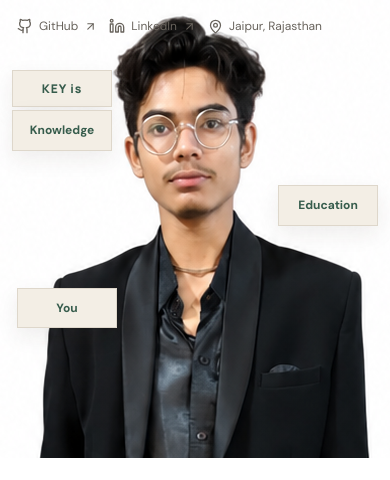
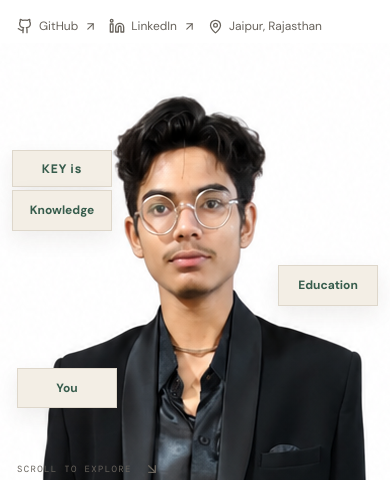
Before and after one commit to omsingodia/OmSaini-Portfolio, a React (Vite) app in the folder client/: page / in a window 390 px wide. Shown: the part 594-1074 px from the top of the page. Built offline with nearby package versions, Linux system fonts and the light colour scheme; no server answers.

Commit message:
Move profile photo below social links on mobile

```diff
--- a/client/src/styles.css
+++ b/client/src/styles.css
@@ -416,16 +416,16 @@ html[data-theme="dark"] #certifications .card {
     text-align: center;
   }
 
-  .hero-art {
-    position: relative;
-    z-index: 1;
-    width: 100%;
-    height: auto;
-    min-height: 280px;
-    margin: 10px auto 0;
-    transform: none;
-    flex-shrink: 0;
-  }
+
+.hero-art {
+  position: relative;
+  z-index: 0;
+  width: 100%;
+  margin: 90px auto 0;
+  flex-shrink: 0;
+  clear: both;
+}
+
 
   .hero-social {
     position: relative;
```
